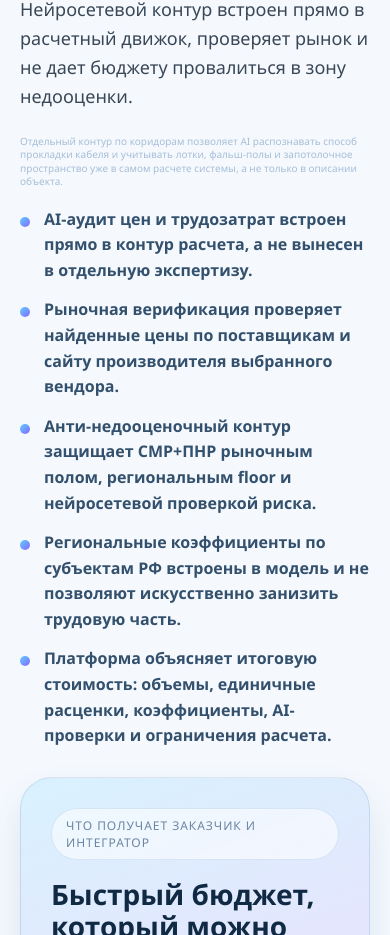
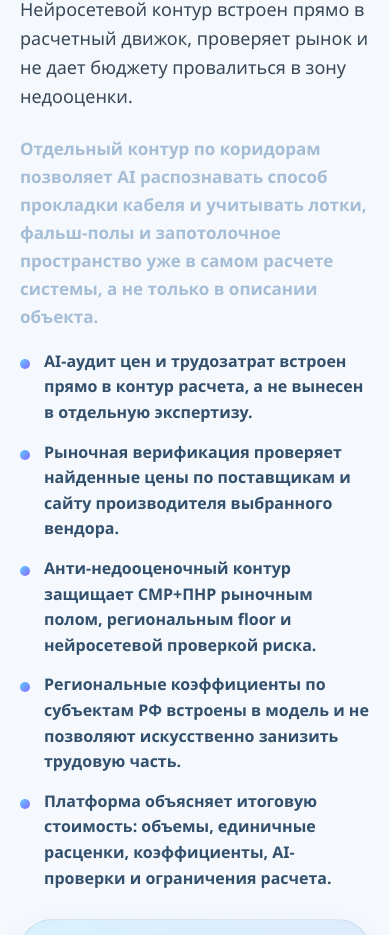
Before and after one commit to AlexSpider0686/Spider0, a React app in the folder src/: page / in a window 390 px wide. Shown: the part 7395-8330 px from the top of the page. Built offline with nearby package versions, Linux system fonts and the light colour scheme; the HTML template or start-up script is replaced by a standard one.

Commit message:
enlarge corridor contour explanation text

```diff
--- a/src/pages/HomePage.tsx
+++ b/src/pages/HomePage.tsx
@@ -291,7 +291,7 @@ export function HomePage() {
               Это не декоративный AI-блок и не внешняя экспертиза после расчета. Нейросетевой контур встроен прямо в расчетный движок, проверяет рынок и не
               дает бюджету провалиться в зону недооценки.
             </SectionHeader>
-            <p className="hint-inline" style={{ marginTop: -8, marginBottom: 18 }}>
+            <p className="hint-inline corridor-emphasis" style={{ marginTop: -8, marginBottom: 18 }}>
               Отдельный контур по коридорам позволяет AI распознавать способ прокладки кабеля и учитывать лотки, фальш-полы и запотолочное пространство уже в самом расчете системы, а не только в описании объекта.
             </p>
             <ul className="growth-list">
--- a/src/site.css
+++ b/src/site.css
@@ -1987,9 +1987,16 @@ html {
     gap: 6px;
   }
 
-  .app-shell .otp-grid input {
-    font-size: 22px;
-  }
+.app-shell .otp-grid input {
+  font-size: 22px;
+}
+
+.app-shell .corridor-emphasis {
+  font-size: clamp(17px, 1.45vw, 21px);
+  line-height: 1.65;
+  font-weight: 600;
+  max-width: 980px;
+}
 }
 
 @media (prefers-reduced-motion: reduce) {
```
